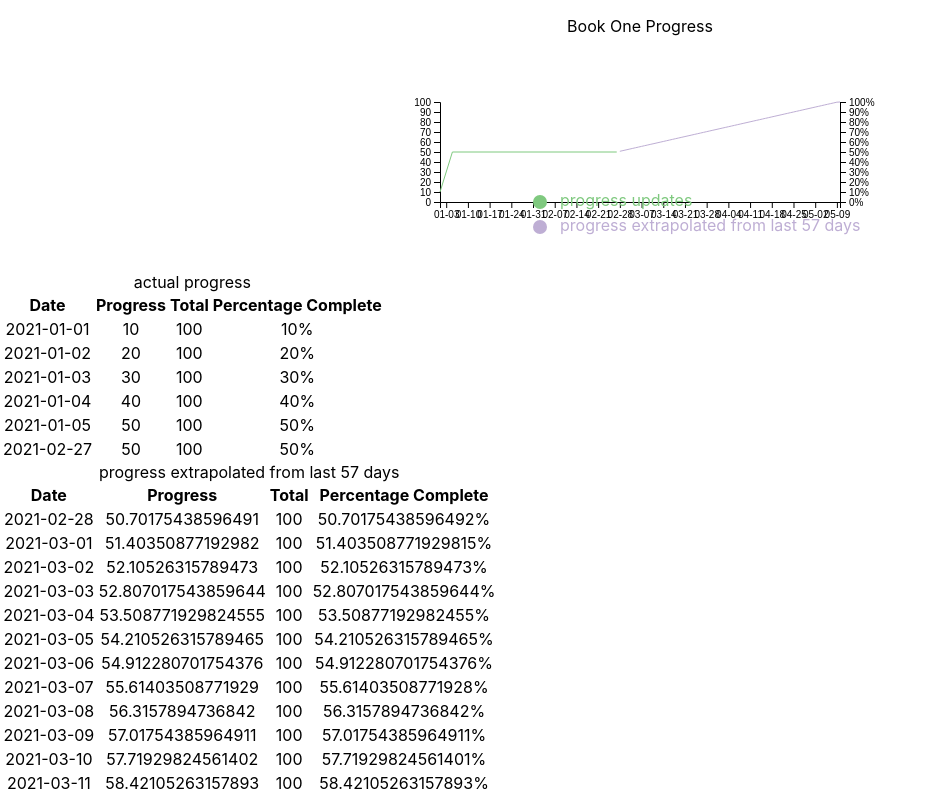
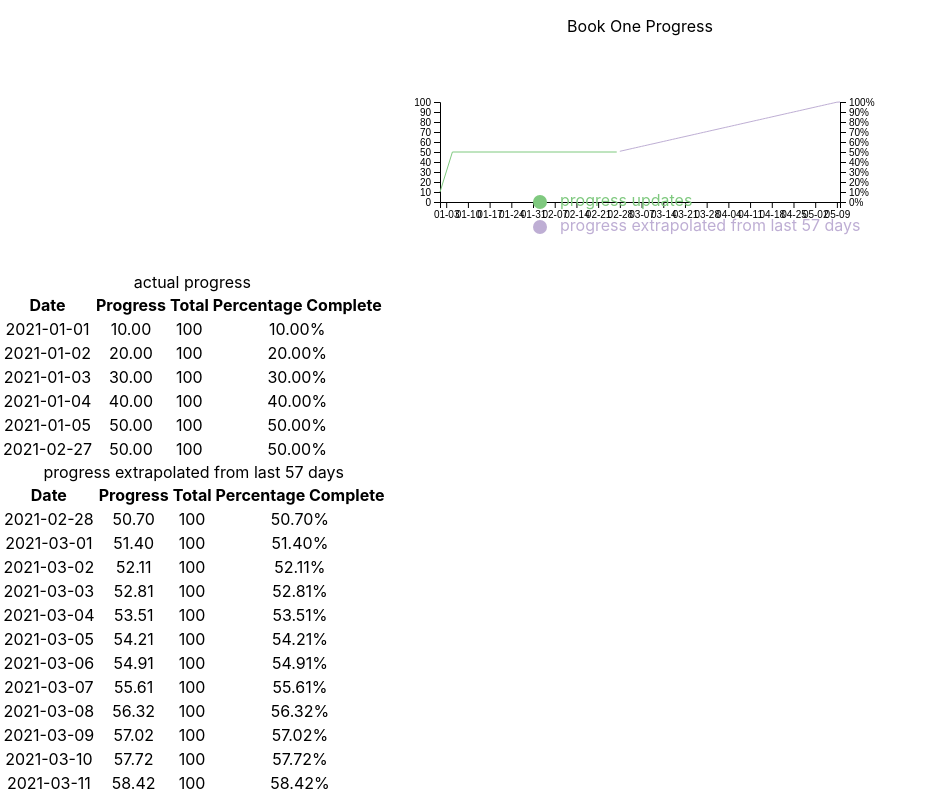
Before and after one commit to jColeChanged/think-progress, a React (Create React App) app: page / in a window 1280 px wide. Shown: the top 799 px of the page, without its empty margins (0-934 px from the left). Built offline with nearby package versions, Linux system fonts and the light colour scheme.

Commit message:
Add some rounding to the raw data.
People don't need ten digits of precision for estimates
of progress that are unlikely to be accurate.

Verified lack of ten digits and presence of two.

```diff
--- a/src/ThinkProgressTable.js
+++ b/src/ThinkProgressTable.js
@@ -6,9 +6,9 @@ class ThinkProgressBarRow extends React.Component {
     render() {
         return <tr>
             <td>{datasetCreatedTimeFormat(this.props.created)}</td>
-            <td>{this.props.completed}</td>
+            <td>{this.props.completed.toFixed(2)}</td>
             <td>{this.props.total}</td>
-            <td>{this.props.completed / this.props.total * 100}%</td>
+            <td>{(this.props.completed / this.props.total * 100).toFixed(2)}%</td>
         </tr>;
     }
 }
```
